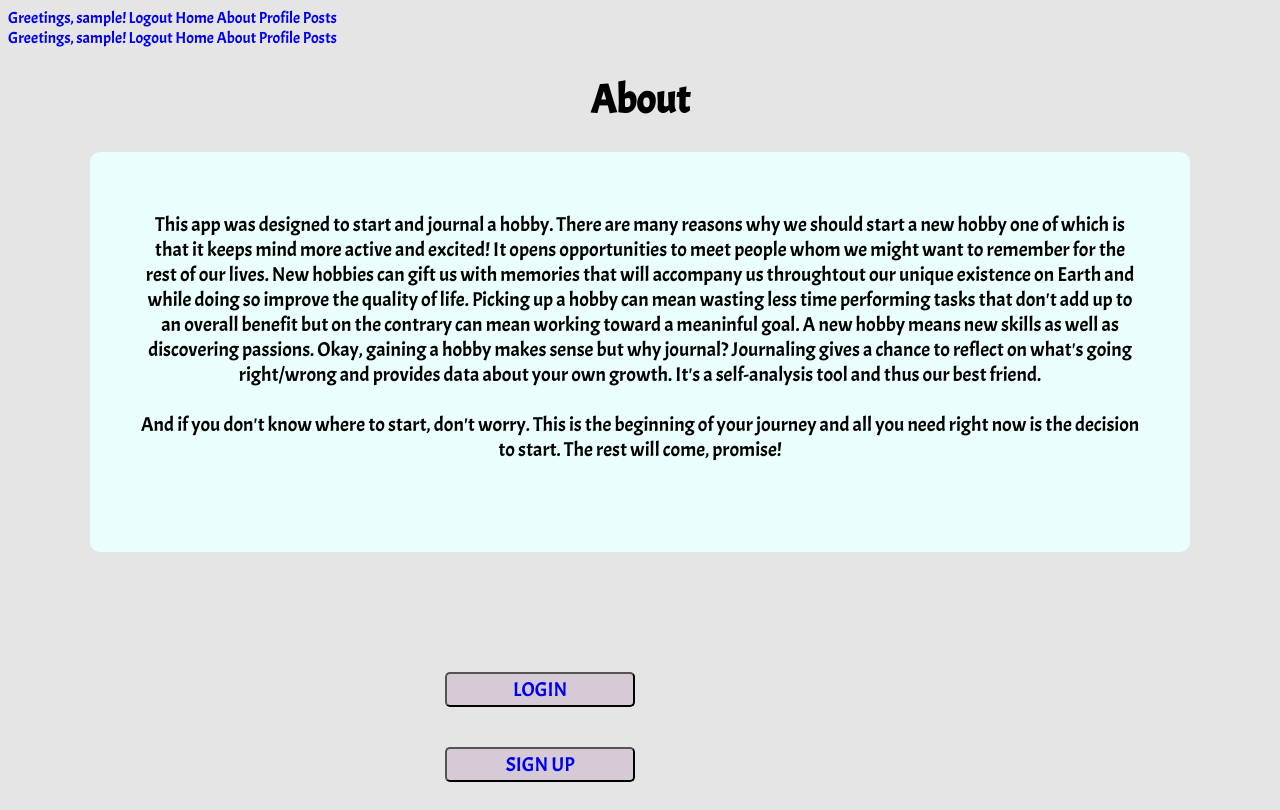
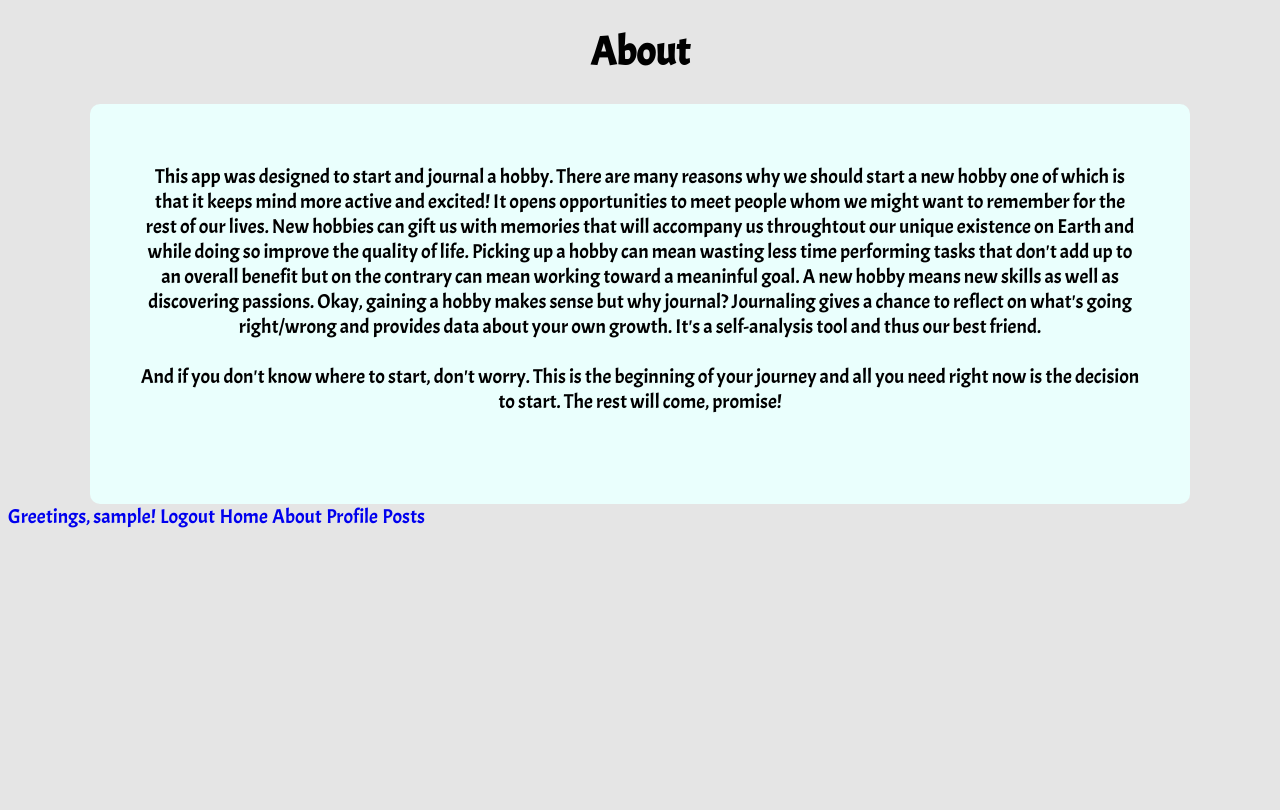
Before and after one commit to sabinaTT/hobby-log, a Django app: page /about/ in a window 1280 px wide. After the commit the page ends 528 px from the top, so only its background shows below. Run offline with Django 4.2, Linux system fonts and the light colour scheme; the visitor is signed in with stand-in values (Sample User, id 1); some web fonts are replaced.

Commit message:
change post model image attribute

```diff
--- a/main_app/models.py
+++ b/main_app/models.py
@@ -7,7 +7,7 @@ class Post(models.Model):
     post_title = models.CharField(max_length=70)
     post = models.TextField(max_length=6000)
     created_at = models.DateTimeField(auto_now_add=True)
-    img = models.ImageField(upload_to='media/images', null=True)
+    img = models.CharField(max_length=250, null=True)
     user = models.ForeignKey(User, on_delete=models.CASCADE)
 
     def __str__(self):
--- a/main_app/static/styles/styles.css
+++ b/main_app/static/styles/styles.css
@@ -245,3 +245,14 @@ label {
 #post {
     margin-bottom: 10px;
 }
+
+/* NAV BAR */
+nav {
+    margin: 0 auto;
+    font-size: 20px;
+    font-family: 'Tajawal', sans-serif;
+}
+#post-image {
+    width: 600px;
+    height: 350px;
+}
--- a/main_app/templates/about.html
+++ b/main_app/templates/about.html
@@ -1,18 +1,6 @@
 {% extends 'base.html' %}
 {% block content %}
-    <nav>
-        {% if user.is_authenticated %}
-        <a href='/user/{{user.last_name}}'>Greetings, {{user.username}}!</a>
-        <a href='/accounts/logout'>Logout</a>
-        <a href='/'>Home</a>
-        <a href='/about'>About</a>
-        <a href='/profile'>Profile</a>
-        <a href='/posts'>Posts</a>
-        {% else %}
-        <!-- <a href='{% url "signup" %}'>Sign Up</a>
-        <a href='{% url "login" %}'>Login</a> -->
-        {% endif %}
-    </nav>
+
     <h1 id='about-title'>About</h1>
     <div class='about-box'>
         <br />
@@ -24,8 +12,22 @@
             And if you don't know where to start, don't worry. This is the beginning of your journey and all you need right now is the decision to start. The rest will come, promise!
         </p>
     </div>
-    <div id='about-buttons'>
-        <button type='submit'  class="log_sign_button"><a href='/login'>LOGIN</a></button>
-        <button type='submit'  class="log_sign_button"><a href='/accounts/signup/'>SIGN UP</a></button>
-    </div>
+    <nav>
+        {% if user.is_authenticated %}
+        <a href='/user/{{user.last_name}}'>Greetings, {{user.username}}!</a>
+        <a href='/accounts/logout'>Logout</a>
+        <a href='/'>Home</a>
+        <a href='/about'>About</a>
+        <a href='/profile'>Profile</a>
+        <a href='/posts'>Posts</a>
+        {% else %}
+        <div id='about-buttons'>
+            <button type='submit'  class="log_sign_button"><a href='/login'>LOGIN</a></button>
+            <button type='submit'  class="log_sign_button"><a href='/accounts/signup/'>SIGN UP</a></button>
+        </div>
+        <!-- <a href='{% url "signup" %}'>Sign Up</a>
+        <a href='{% url "login" %}'>Login</a> -->
+        {% endif %}
+    </nav>
+
 {% endblock %}
--- a/main_app/templates/base.html
+++ b/main_app/templates/base.html
@@ -17,19 +17,6 @@
     </title>
 </head>
 <body>
-    <nav>
-        {% if user.is_authenticated %}
-        <a href='/user/{{user.last_name}}'>Greetings, {{user.username}}!</a>
-        <a href='/accounts/logout'>Logout</a>
-        <a href='/'>Home</a>
-        <a href='/about'>About</a>
-        <a href='/profile'>Profile</a>
-        <a href='/posts'>Posts</a>
-        {% else %}
-        <!-- <a href='{% url "signup" %}'>Sign Up</a>
-        <a href='{% url "login" %}'>Login</a> -->
-        {% endif %}
-    </nav>
     {% block content %}
 
     {% endblock %}
--- a/main_app/templates/post_detail.html
+++ b/main_app/templates/post_detail.html
@@ -2,9 +2,9 @@
 {% block content %}
 
     <h1>{{ post.post_title }}</h1>
-    <h1>{{ post.author }}</h1>
-    <img src='{{ post.image_url }}' alt='post.post_title'>
-    <p>{{ post.img }}</p>
+    <img id='post-image' src="{{post.img}}" alt="{{post.name}}" />
+    <p>BY: {{ post.user.username }}</p>
+
 
     <p>{{ post.post }}</p>
     <a href='{% url "post_update" post.pk %}'>Update</a>
```
Also changed, not shown: main_app/templates/blogpost_list.html (+14 -0 lines), main_app/templates/profile.html (+17 -0 lines), main_app/migrations/0006_alter_post_img.py (added).
